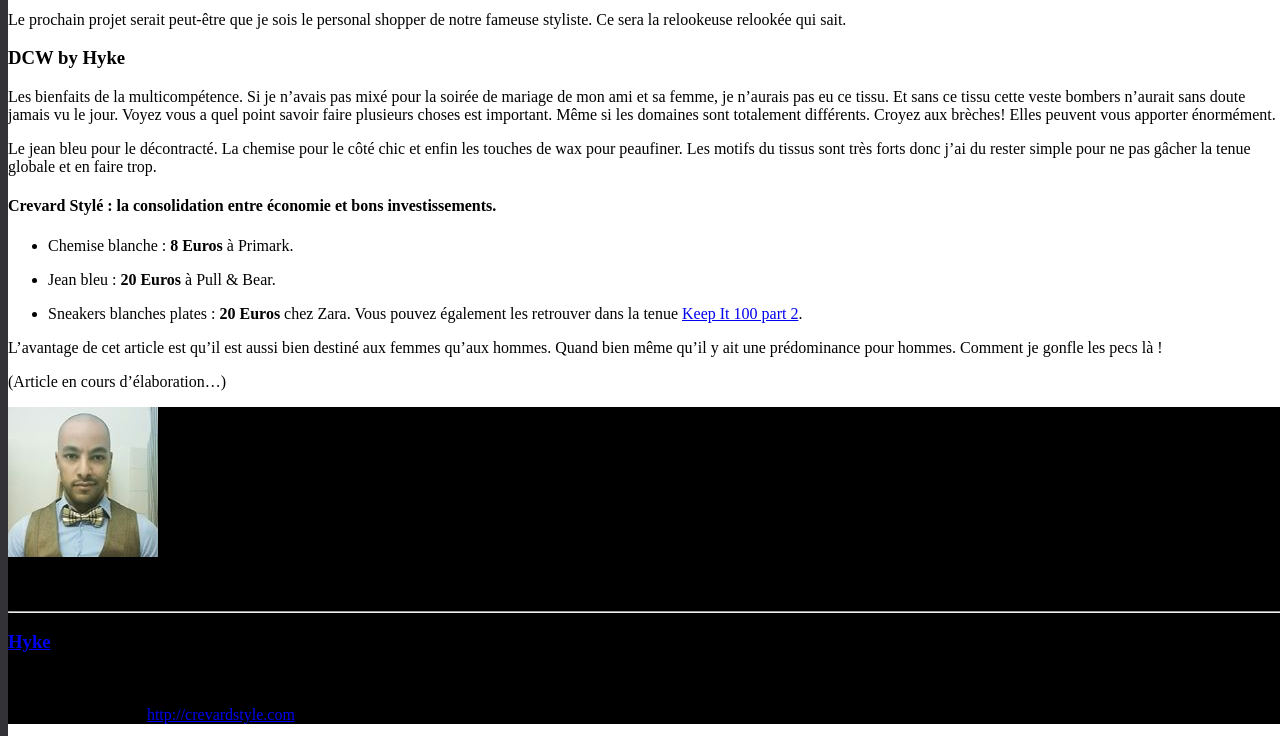
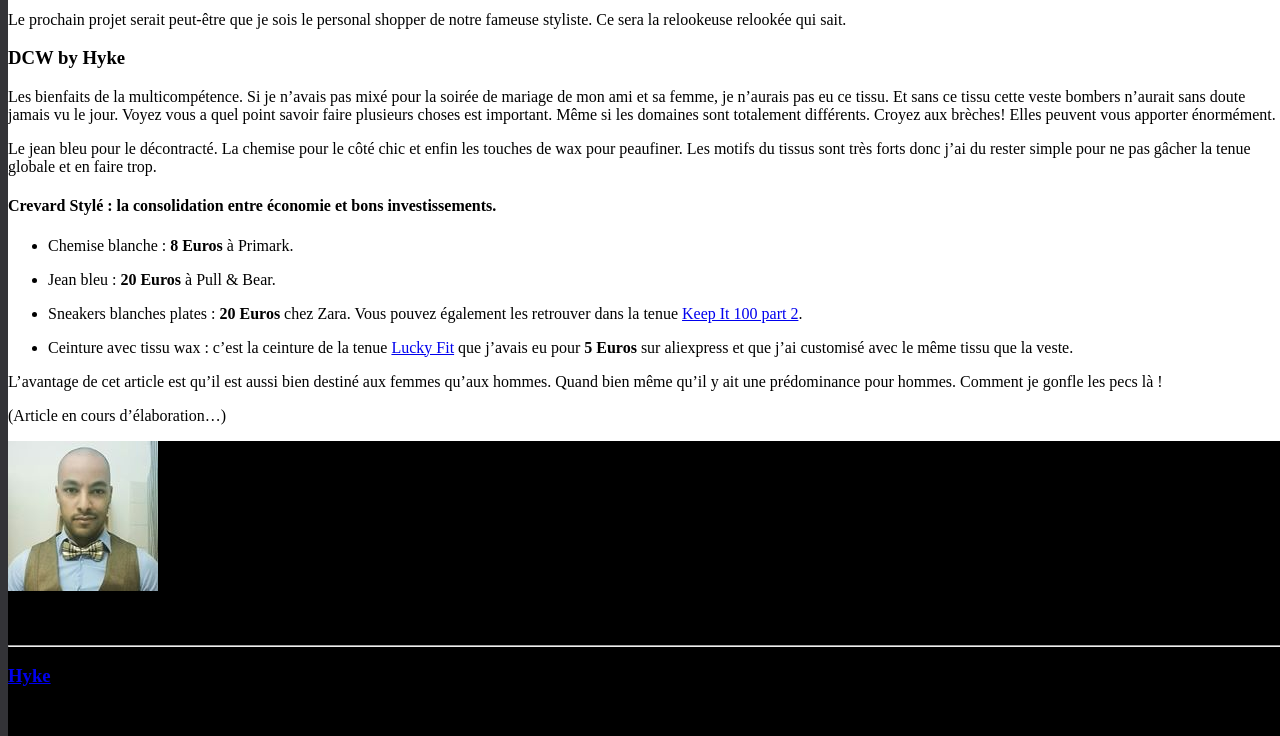
Before and after one commit to darkh2/darkh2.github.io, a Jekyll site: the page built from _posts/2018-08-26-Décontracté-Chic-&-Wax.md, in a window 1280 px wide and 900 px high, scrolled down 5280 px, cut to the strip 0-736 px from the top of the window. Built offline with Jekyll 4.4.1, drawn with Linux system fonts in a browser that asks for light colours; comment, search, counter and statistics services are not loaded.

Commit message:
Update 2018-08-26-Décontracté-Chic-&-Wax.md

```diff
--- a/_posts/2018-08-26-Décontracté-Chic-&-Wax.md
+++ b/_posts/2018-08-26-Décontracté-Chic-&-Wax.md
@@ -71,6 +71,8 @@
 
 * Sneakers blanches plates : **20 Euros** chez Zara. Vous pouvez également les retrouver dans la tenue [Keep It 100 part 2](http://www.crevardstyle.com/Keep-It-100-part-2).
 
+* Ceinture avec tissu wax : c'est la ceinture de la tenue [Lucky Fit](http://www.crevardstyle.com/Lucky-Fit) que j'avais eu pour **5 Euros** sur aliexpress et que j'ai customisé avec le même tissu que la veste.
+
 L'avantage de cet article est qu'il est aussi bien destiné aux femmes qu'aux hommes. Quand bien même qu'il y ait une prédominance pour hommes. Comment je gonfle les pecs là !
 
 (Article en cours d'élaboration...)
```
